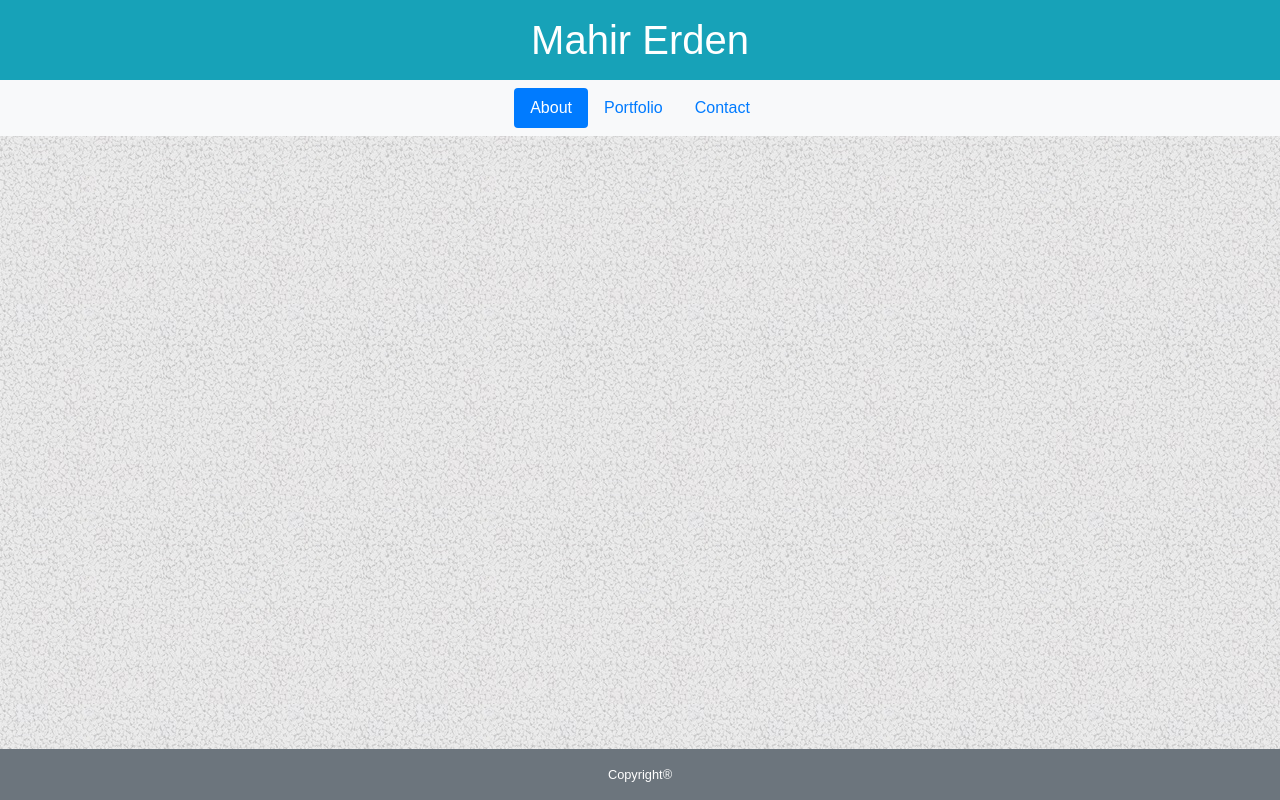
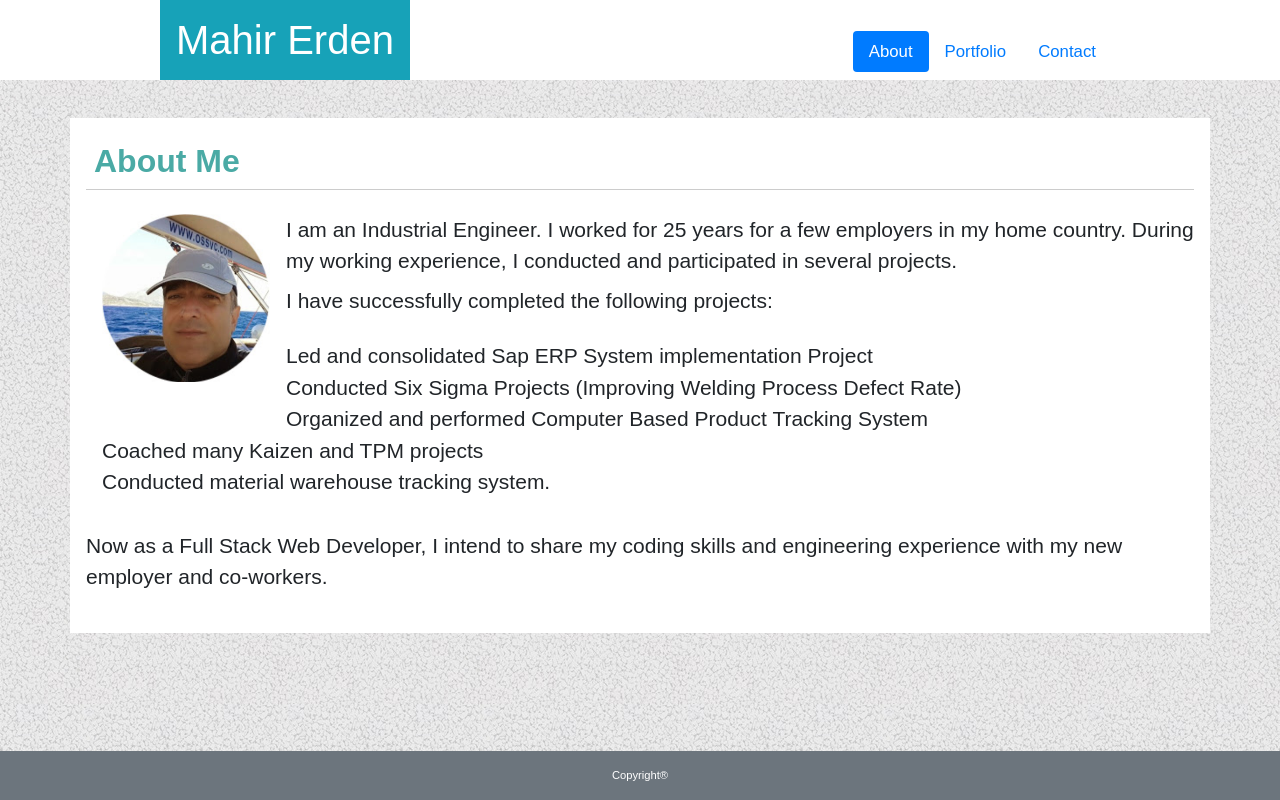
Before and after one commit to MahirErden/homework2, a plain HTML site: page index.html in a window 1280 px wide. Drawn offline with nearby package versions, Linux system fonts and the light colour scheme.

Commit message:
index.html completed

```diff
--- a/assets/css/style.css
+++ b/assets/css/style.css
@@ -2,4 +2,92 @@ body {
    background-image: url(../images/gravel.jpg);
    background-repeat: repeat;
    font-family: Arial, Helvetica, sans-serif;
- }
+   font-size: 14px;
+}
+
+.nav-menu{
+   background-color: #ffffff;
+   font-size: 120%;
+}
+
+/* Styling header*/
+@media (min-width: 576px) {
+   [class ="header"] {
+     display: flex;
+     justify-content: center;
+     background-color: #ffffff;
+     padding:0 2% 0 2%;
+   }
+}
+
+/* Header-group styling for 576px*/
+@media (min-width: 576px) {
+   [class ="header-group"] {
+     display: flex;
+     justify-content: space-between;
+     margin-bottom: 0;
+   }
+}
+
+/* Header-group styling for 768px*/
+@media (min-width: 768px) {
+   [class ="header-group"] {
+     display: flex;
+     flex-wrap: nowrap;
+     justify-content: space-between;
+     width: 720px;
+     margin-bottom: 0;
+   }
+}
+
+ /* Header-group styling for 992px*/
+@media (min-width: 992px) {
+   [class ="header-group"] {
+     display: flex;
+     justify-content: space-between;
+     width: 960px;
+     margin-bottom: 0;
+   }
+}
+
+/* Styling for navigatin as a whole*/
+@media (min-width: 576px) {
+   [class ="header-menu"] {
+      align-self: flex-end;
+   }
+}
+
+.aboutme {
+   color: #4aaaa5;
+   margin-top: auto;
+   border-bottom: 1px solid #cccccc;
+   font-weight: bold;
+}
+
+/* Image styling for desktop*/
+@media (min-width: 576px) {
+   [class *="img"] {
+     box-sizing: 200px 200px;
+     width: 200px;
+     height: 200px;
+     float: left;
+     border: #cccccc;
+ }}
+
+/* main content styling*/
+
+@media (min-width: 576) {
+   [class ="container"] {
+     margin: 0;
+     border: #cccccc;
+   }
+}
+
+/* About Me container styling*/
+.container {
+   margin: 0px auto;
+   line-height: 150%;
+   margin-top: 3%;
+   margin-bottom: 5%;
+   font-size: 150%;
+   }
--- a/index.html
+++ b/index.html
@@ -15,11 +15,10 @@
 
   <body>
     <div class="header">
-      <div class="header-name">
+      <div class="header-group">
         <nav  class="h1 p-3 mb-0 bg-info text-white text-center">Mahir Erden</nav>
-      </div>
-      <div class="Header-menu">
-        <nav class="bg-light mb-0 p-2">
+        <div class="header-menu">
+          <nav class="nav-menu mb-0 p-2">
             <ul class="list nav nav-pills justify-content-center">
               <li class="nav-item">
                 <a class="nav-link active" href="./index.html">About</a>
@@ -34,7 +33,32 @@
           </nav>
         </div>
       </div>
+    </div>
 
+    <!-- About me content -->
+    <div class="container p-3 bg-white">
+      <div class=" h2 aboutme p-2 mb-0">About Me</div>
+        <img class="img-fluid img-thumbnail p-3 mt-2 mb-4" src=".\assets\images\MahirErden.png" alt = "Mahir Erden's photo">
+        <div class="mt-4">
+          <p class="mb-2"> I am an Industrial Engineer. I worked for 25 years for a few employers in my home country.
+            During my working experience, I conducted and participated in several projects. </p>
+          <p class="mb-2">I have successfully completed the following projects:</p>
+          <div>
+            <ul class="p-3">
+              <li>Led and consolidated Sap ERP System implementation Project</li>
+              <li>Conducted Six Sigma Projects (Improving Welding Process Defect Rate) </li>
+              <li>Organized and performed Computer Based Product Tracking System</li>
+              <li> Coached many Kaizen and TPM projects </li>
+              <li>Conducted material warehouse tracking system. </li>
+            </ul>
+            <p class="mb-4">Now as a Full Stack Web Developer, I intend to share my coding skills and
+              engineering experience with my new employer and co-workers.</p>
+          </div>
+        </div>
+      </div>
+    </div>
+
+    <!-- Footer -->
     <div class="footer fixed-bottom text-white bg-secondary text-center small p-3">
         Copyright&#174;
     </div>
```
Also changed, not shown: contact.html (+6 -6 lines), portfolio.html (+6 -6 lines), assets/images/MahirErden.png (added). Lines whose indentation alone changed are shown as unchanged.
